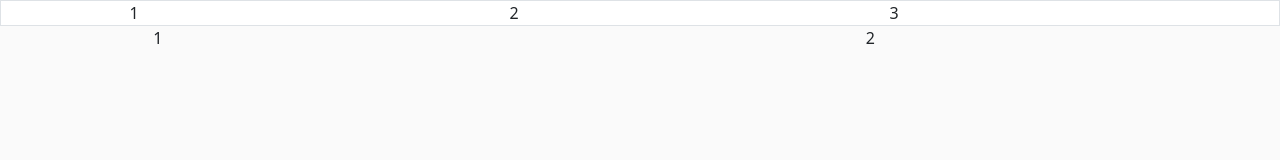
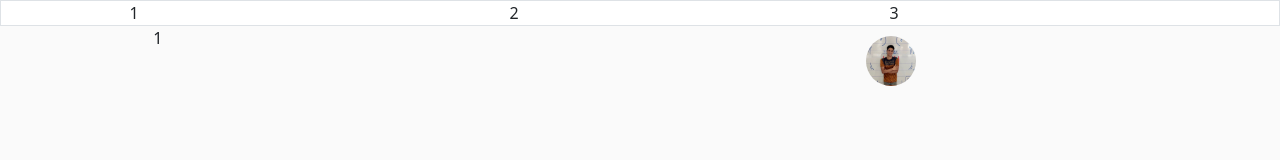
Before and after one commit to gamy2/final, a plain HTML site: page index.html in a window 1280 px wide. Drawn offline with Linux system fonts and the light colour scheme.

Commit message:
add file

```diff
--- a/index.html
+++ b/index.html
@@ -20,12 +20,14 @@
     </div>
    </header>
 <div class="container">
-   <div class="row justify-content-around">
+<div class="row justify-content-around">
 <!-- mohamed gamal seaction -->
     <div class="col-12 col-md-6">1</div>
 <!-- ahmed sabry -->
-    <div class="col-12 col-md-3">2</div>
-   </div>
+    <div class="col-12 col-md-3">
+        <div ><img src="./image/IMG_6410.JPG" class="photo" ></div>
+    </div>
+</div>
 </div>
 
 
--- a/style/style.css
+++ b/style/style.css
@@ -5,3 +5,10 @@ body{
 header {
     background-color: #ffffff;
 }
+.photo{
+    position: relative;
+    top: 10px;
+    width: 50px;
+    height: 50px;
+    border-radius: 50px;
+}
```
Also changed, not shown: image/IMG_6410.JPG (added).
